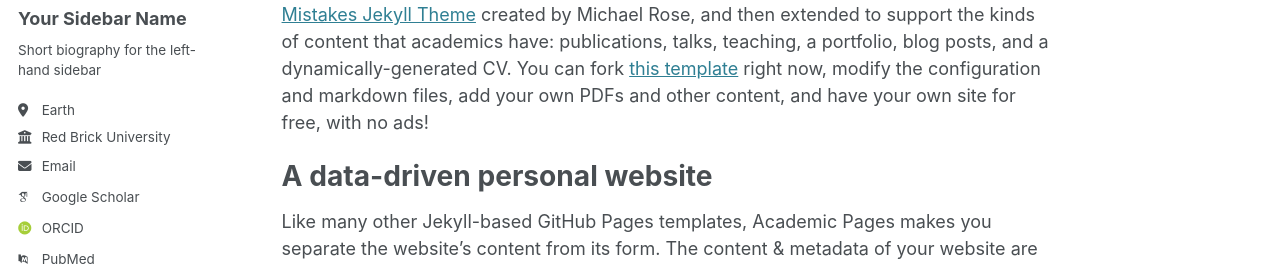
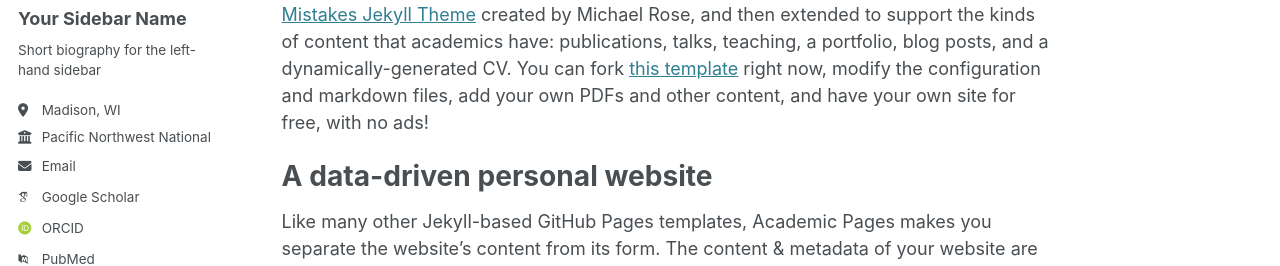
Before and after one commit to daleihao/daleihao.github.io, a Jekyll site: the page built from _pages/about.md, in a window 1280 px wide. Shown: the part 283-549 px from the top of the page. Built offline with Jekyll 4.4.1, drawn with Linux system fonts in a browser that asks for light colours; some web fonts are replaced.

Commit message:
Update _config.yml

```diff
--- a/_config.yml
+++ b/_config.yml
@@ -25,14 +25,14 @@
   name             : "Your Sidebar Name"
   pronouns         : # example: "she/her"
   bio              : "Short biography for the left-hand sidebar"
-  location         : "Earth"
-  employer         : "Red Brick University"
+  location         : "Madison, WI"
+  employer         : "Pacific Northwest National Laboratory"
   uri              : # URL
-  email            : "none@example.org"
+  email            : "dalei.hao@pnnl.gov"
 
   # Academic websites
   arxiv            : # URL - Update with the correct link to your profile
-  googlescholar    : "https://scholar.google.com/citations?user=PS_CX0AAAAAJ"
+  googlescholar    : "https://scholar.google.com/citations?user=LapapmUAAAAJ&hl=en"
   impactstory      : # URL
   orcid            : "http://orcid.org/yourorcidurl"
   semantic         : # URL
```
